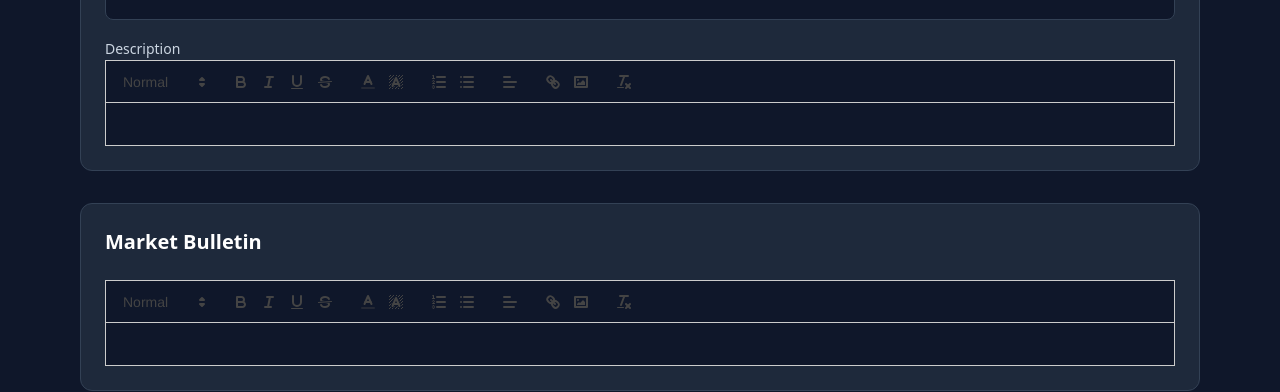
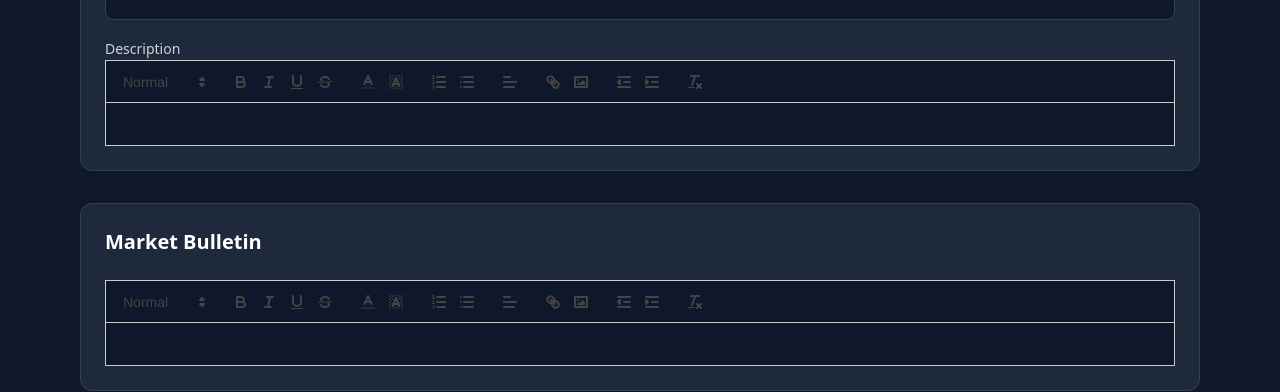
Before and after one commit to dfxdeveloper/tradeXpert-whatsnew, a React (Create React App) app: page /add in a window 1280 px wide. Shown: the part 259-651 px from the top of the page. Built offline with nearby package versions, Linux system fonts and the light colour scheme.

Commit message:
fixed content

```diff
--- a/src/component/AddData.js
+++ b/src/component/AddData.js
@@ -79,6 +79,7 @@ const AddData = () => {
       [{ list: "ordered" }, { list: "bullet" }],
       [{ align: [] }],
       ["link", "image"],
+      [{ indent: "-1" }, { indent: "+1" }],
       ["clean"],
     ],
   };
@@ -95,6 +96,7 @@ const AddData = () => {
     "bullet",
     "align",
     "link",
+    "indent",
     "image"
   ];
 
--- a/src/component/ManageData.js
+++ b/src/component/ManageData.js
@@ -82,6 +82,7 @@ const ManageData = () => {
       [{ align: [] }],
       ["link", "image"],
       ["clean"],
+      [{ indent: "-1" }, { indent: "+1" }],
     ],
   }
 
@@ -98,6 +99,7 @@ const ManageData = () => {
     "align",
     "link",
     "image",
+    "indent",
   ]
 
   useEffect(() => {
```
